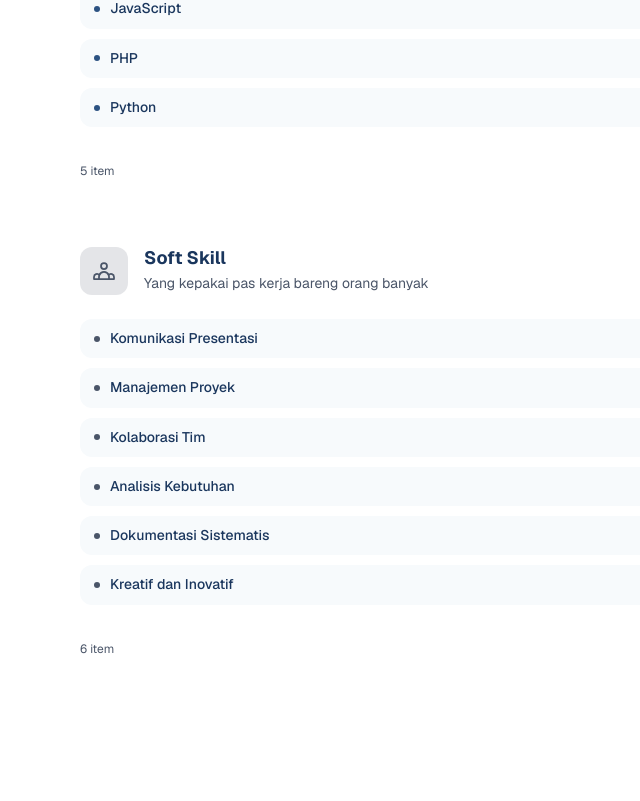
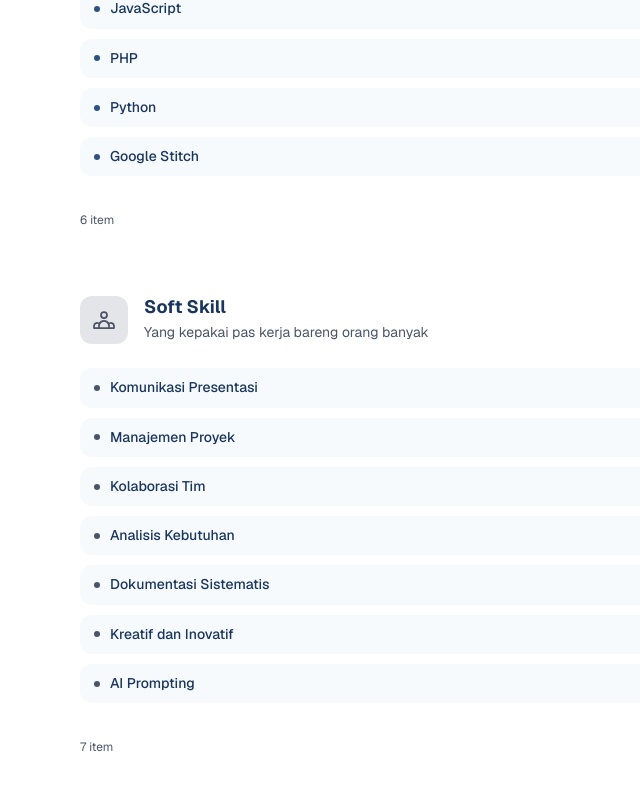
Before and after one commit to Gilgamesh25/portofahrezi, a Next.js app: page / in a window 1280 px wide. Shown: the part 1939-2740 px from the top of the page, without its empty margins (0-640 px from the left). Built offline with nearby package versions, Linux system fonts and the light colour scheme.

Commit message:
tambah skill

```diff
--- a/src/data/mockData.ts
+++ b/src/data/mockData.ts
@@ -52,6 +52,7 @@ export const skillGroups: SkillGroup[] = [
       "JavaScript",
       "PHP",
       "Python",
+      "Google Stitch",
     ],
   },
   {
@@ -66,6 +67,7 @@ export const skillGroups: SkillGroup[] = [
       "Analisis Kebutuhan",
       "Dokumentasi Sistematis",
       "Kreatif dan Inovatif",
+      "AI Prompting",
     ],
   },
 ];
```
